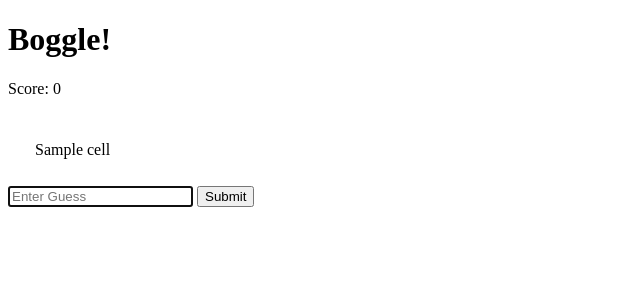
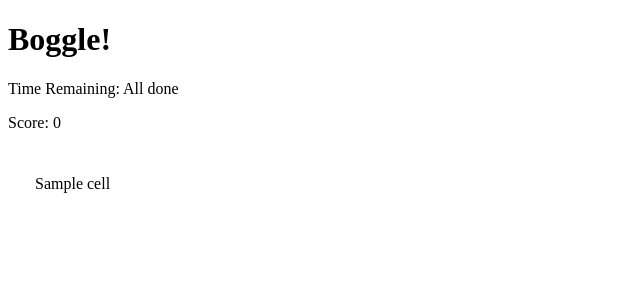
Before and after one commit to jim-francis/flask-boggle, a Flask app: template templates/index.html in a window 1280 px wide. Shown: the top 300 px of the page, without its empty margins (0-640 px from the left). Run offline with Flask 2, Linux system fonts and the light colour scheme; the template is opened without the code that fills it: most values are stand-ins (such as "Sample title", 1, 10 or a date in 2020); parts of the project's set-up code (start-up, migrations or seed data) failed here and were passed over.

Commit message:
Implement timer

```diff
--- a/static/app.js
+++ b/static/app.js
@@ -40,3 +40,16 @@ function handleScore(word){
     score+= word.length
     $("#score").text(score)
 }
+
+let time = 5
+
+const timerTiming = setInterval(function(){
+    $('#timer').text(time)
+    time -= 1;
+
+    if (time === -1){
+        clearInterval(timerTiming)
+        $('#timer').text("All done")
+        $(".add-word").hide();
+    }
+}, 1000)
--- a/templates/index.html
+++ b/templates/index.html
@@ -9,6 +9,7 @@
 </head>
 <body>
     <h1>Boggle!</h1>
+    <p>Time Remaining: <span id="timer"></span></p>
     <p>Score: <span id="score">0</span></p>
     <table class="gameBoard">
         <tbody>
```
